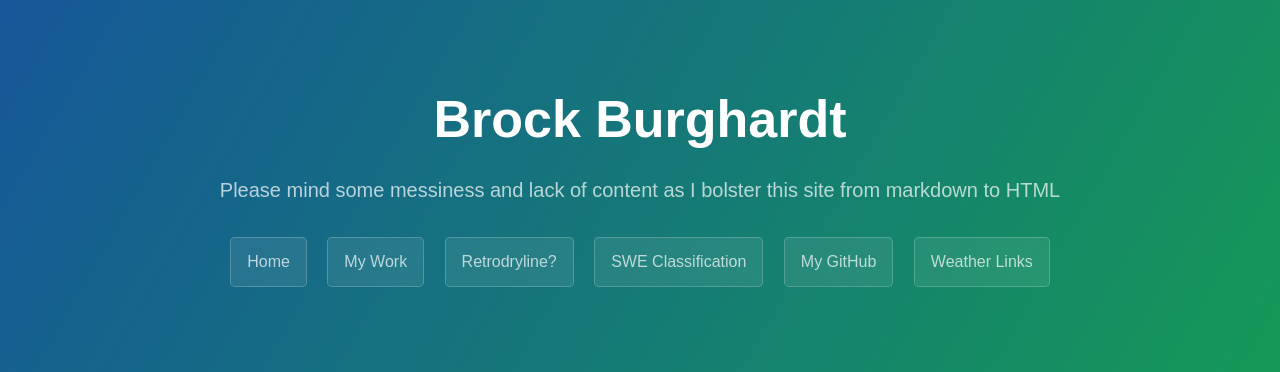
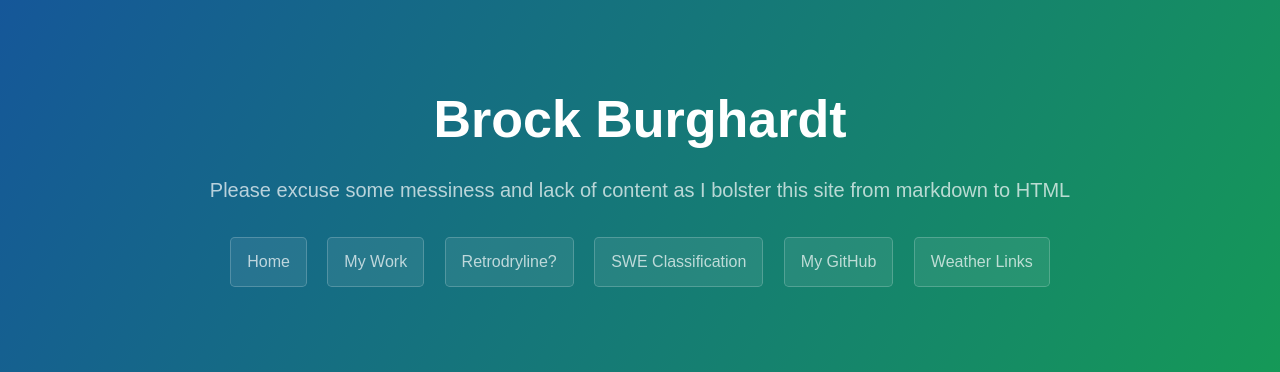
Before and after one commit to retrodryline-zz/retrodryline.github.io, a Jekyll site: the page built from index.md, in a window 1280 px wide. Shown: the top 372 px of the page. Built offline with Jekyll 4.4.1, drawn with Linux system fonts in a browser that asks for light colours.

Commit message:
Update template.html

```diff
--- a/_layouts/template.html
+++ b/_layouts/template.html
@@ -78,7 +78,7 @@
   <body>
     <section class="page-header">
       <h1 class="project-name">Brock Burghardt</h1>
-      <h2 class="project-tagline">Please mind some messiness and lack of content as I bolster this site from markdown to HTML</h2>
+      <h2 class="project-tagline">Please excuse some messiness and lack of content as I bolster this site from markdown to HTML</h2>
        <a href="index" class="btn">Home</a>
        <a href="mywork" class="btn">My Work</a>
        <a href="retrodryline" class="btn">Retrodryline?</a>
```
